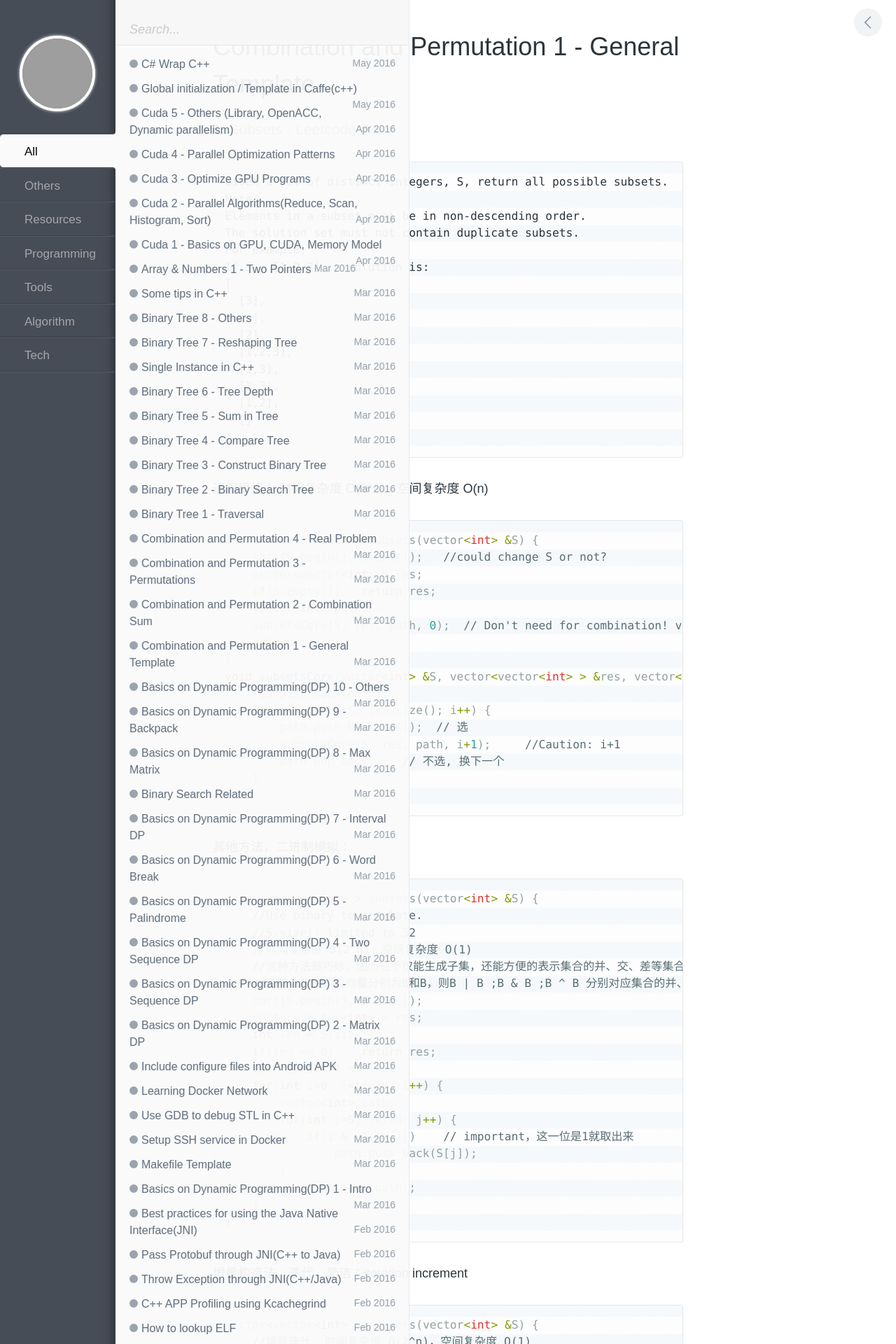
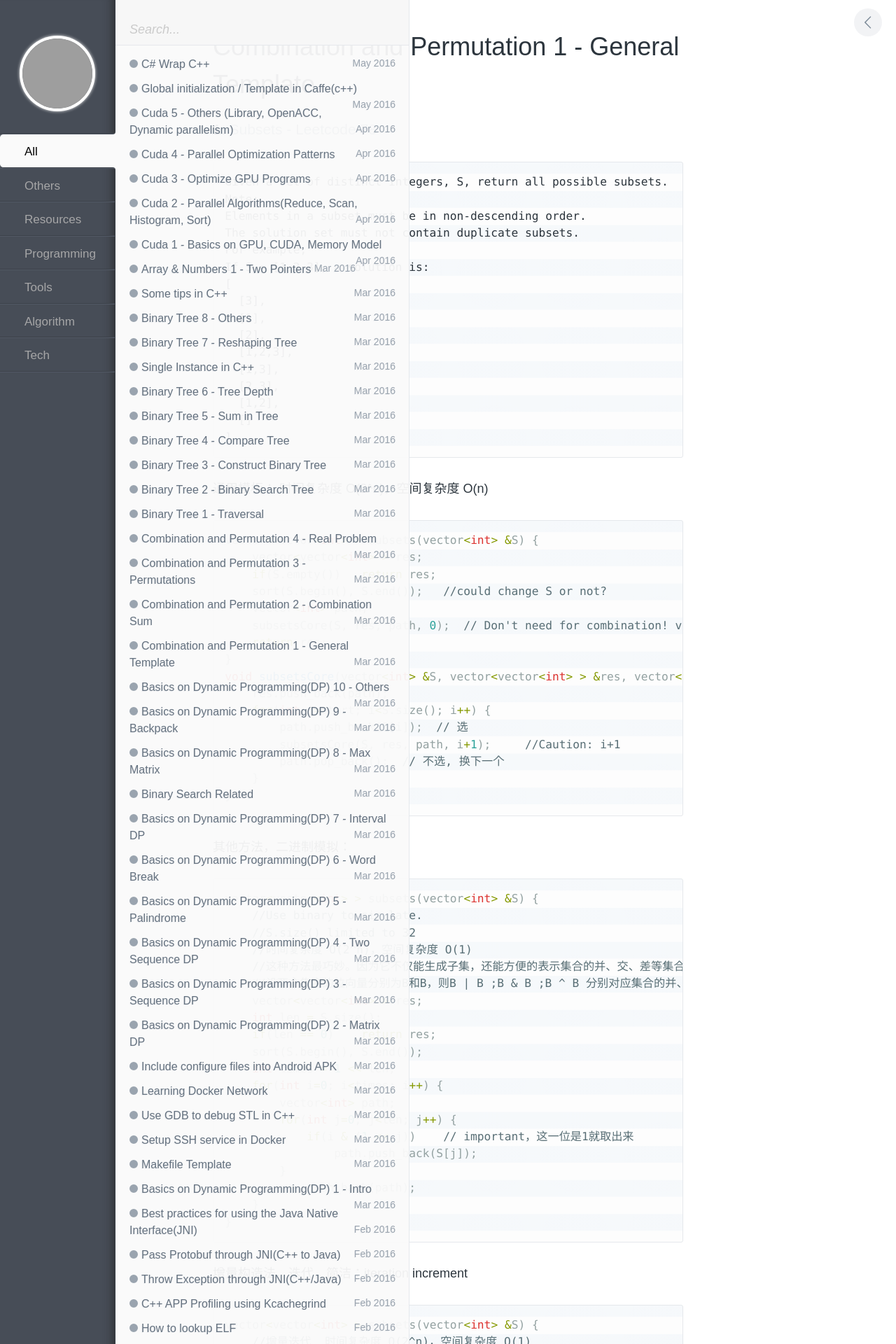
Before and after one commit to wykvictor/wykvictor.github.io, a Jekyll site: the page built from _posts/algorithm/2016-03-22-Combination-Permutation-1.md, in a window 1280 px wide. Shown: the top 1920 px of the page at 70% size. Built offline with Jekyll 4.4.1, drawn with Linux system fonts in a browser that asks for light colours; grey boxes are pictures that could not be loaded.

Commit message:
change order of 2 lines

```diff
--- a/_posts/algorithm/2016-03-22-Combination-Permutation-1.md
+++ b/_posts/algorithm/2016-03-22-Combination-Permutation-1.md
@@ -29,9 +29,9 @@
 通用模板： 时间复杂度 O(2^n)，空间复杂度 O(n)
 {% highlight C++ %}
 vector<vector<int> > subsets(vector<int> &S) {
-    sort(S.begin(), S.end());   //could change S or not?
     vector<vector<int> > res;
     if(S.empty())   return res;
+    sort(S.begin(), S.end());   //could change S or not?
     vector<int> path;
     subsetsCore(S, res, path, 0);  // Don't need for combination! vector<bool> visited(S.size(), false);
     return res;
@@ -53,10 +53,10 @@
     //时间复杂度 O(2^n)，空间复杂度 O(1)
     //这种方法最巧妙。因为它不仅能生成子集，还能方便的表示集合的并、交、差等集合运算
     //设两个集合的位向量分别为B和B，则B | B ;B & B ;B ^ B 分别对应集合的并、交、对称差
-    sort(S.begin(), S.end());
     vector<vector<int> > res;
     int len = S.size();
     if(len == 0)    return res;
+    sort(S.begin(), S.end());
     int times = 1 << len;
     for(int i=0; i<times; i++) {
         vector<int> path;
```
